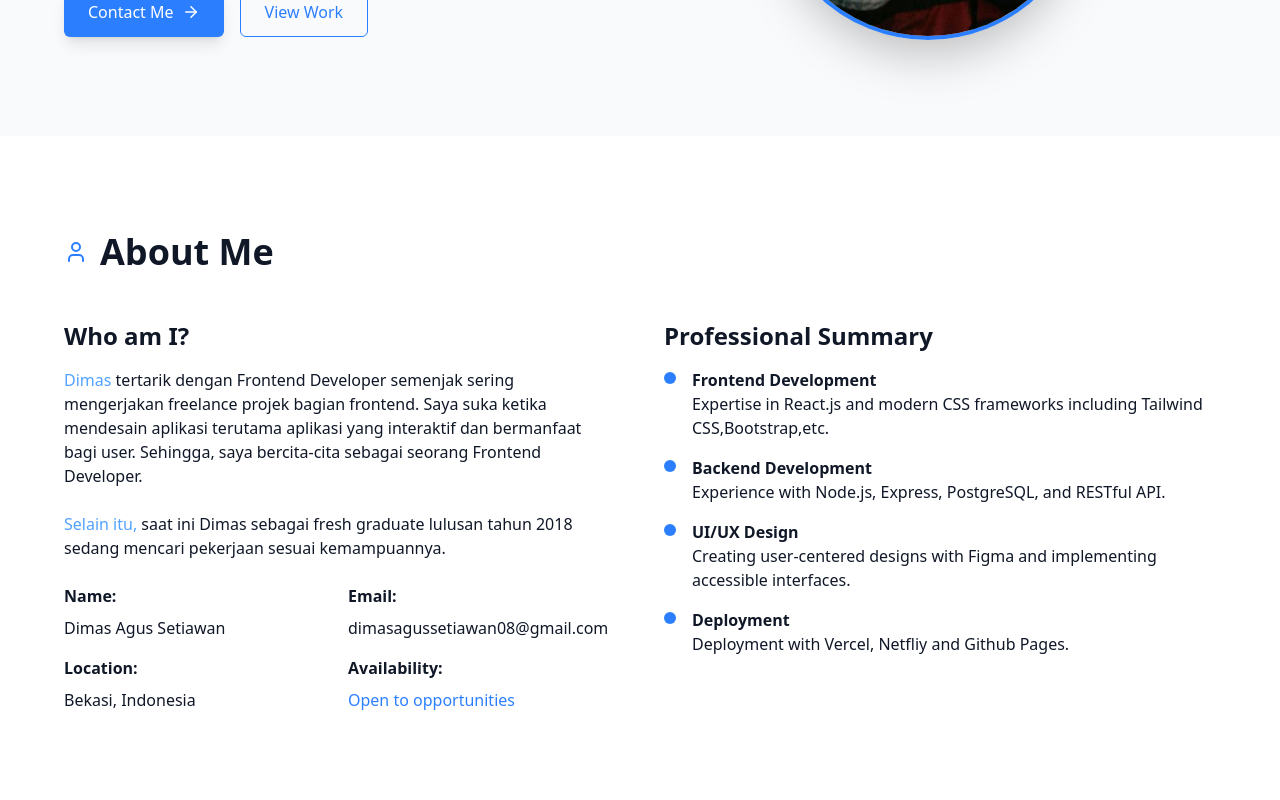
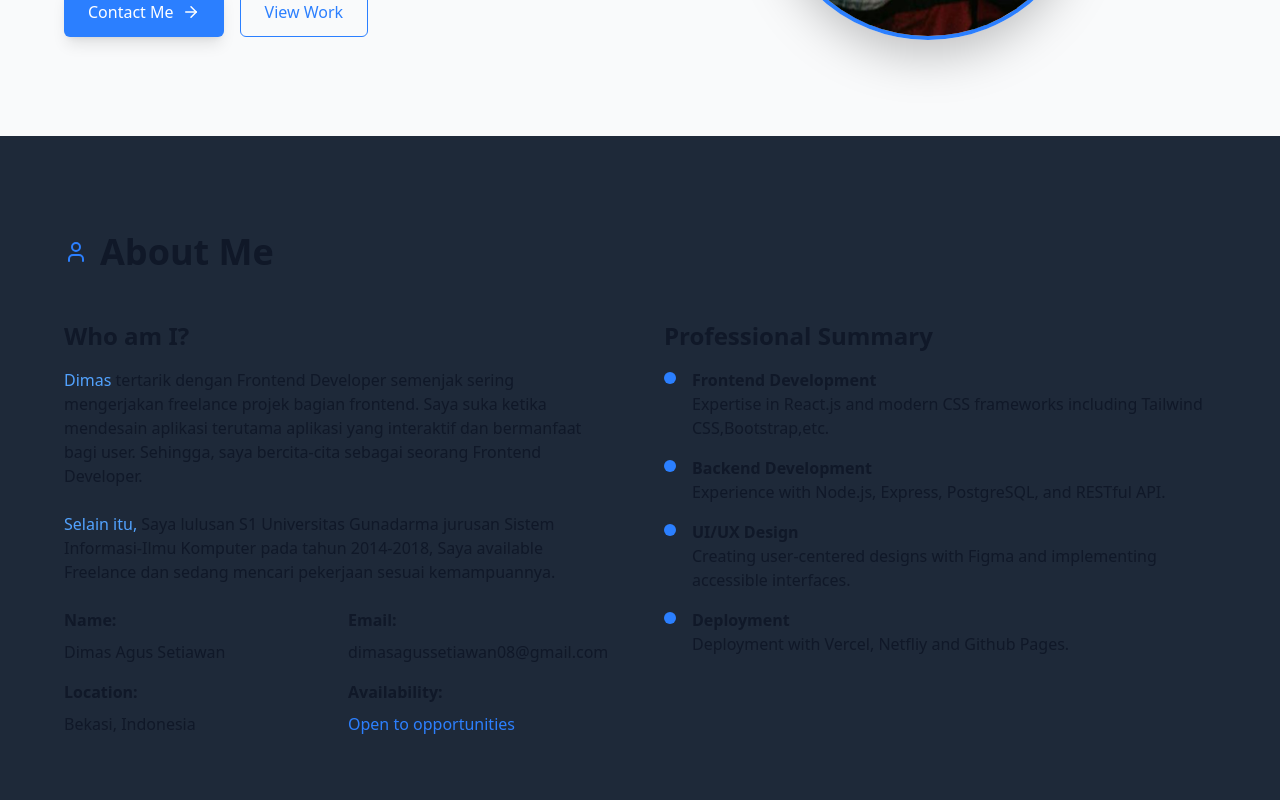
Before and after one commit to dimassugase/My-Portfolio, a React (Vite) app: page / in a window 1280 px wide. Shown: the part 440-1240 px from the top of the page. Built offline with nearby package versions, Linux system fonts and the light colour scheme.

Commit message:
Update Portfolio.jsx

```diff
--- a/src/Portfolio.jsx
+++ b/src/Portfolio.jsx
@@ -304,7 +304,7 @@ export default function Portfolio() {
       </section>
 
       {/* About Section */}
-      <section id="about" className={`py-16 md:py-24 px-6 ${darkMode ? 'bg-gray-800' : 'bg-white'}`}>
+      <section id="about" className={`py-16 md:py-24 px-6 ${darkMode ? 'bg-white' : 'bg-gray-800' }`}>
         <div className="container mx-auto max-w-6xl">
           <div className="flex items-center mb-12">
             <User size={24} className="text-blue-500 dark:text-blue-400 mr-3" />
@@ -318,7 +318,7 @@ export default function Portfolio() {
               </p>
               <br />
               <p className="font-normal">
-              <span className="text-blue-400 dark:text-blue-400">Selain itu,</span> saat ini Dimas sebagai fresh graduate lulusan tahun 2018 sedang mencari pekerjaan sesuai kemampuannya.
+              <span className="text-blue-400 dark:text-blue-400">Selain itu,</span> Saya lulusan S1 Universitas Gunadarma jurusan Sistem Informasi-Ilmu Komputer pada tahun 2014-2018, Saya available Freelance dan sedang mencari pekerjaan sesuai kemampuannya.
               </p>
               <br />
               <div className="grid grid-cols-2 gap-4">
```
